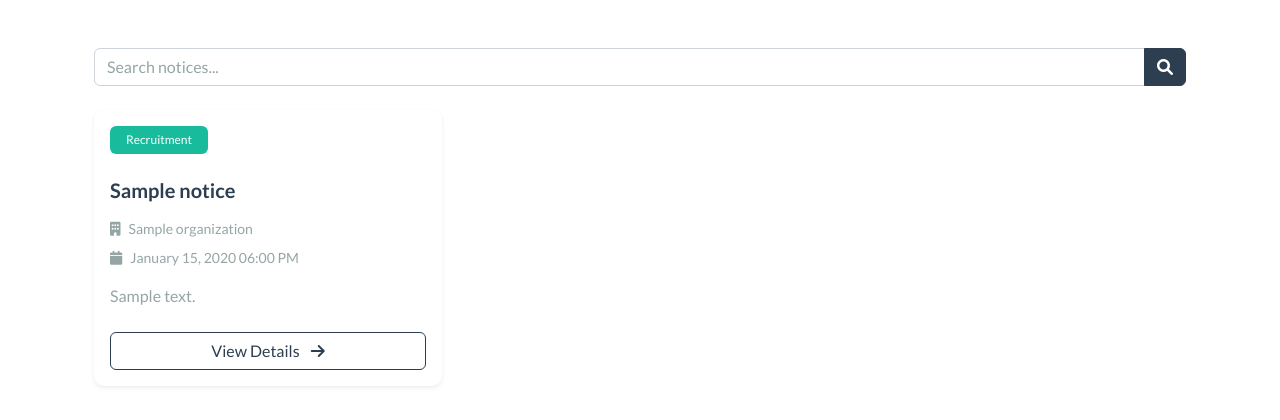
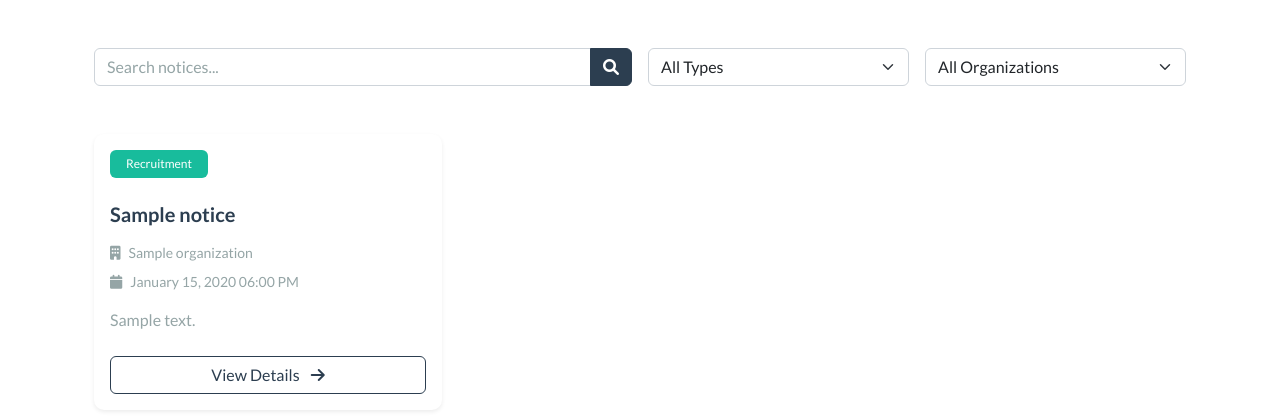
Before and after one commit to DiotheWind/Sibya, a Django app: page /notices/ in a window 1280 px wide. Shown: the part 78-498 px from the top of the page. Run offline with Django 5.2, Linux system fonts and the light colour scheme; a user stored in the database is signed in; tables that the repository leaves empty hold one stand-in row (values such as "Sample post"); some libraries are stand-ins or nearby versions.

Commit message:
Add search bar functionality

```diff
--- a/sibya/templates/all_notice.html
+++ b/sibya/templates/all_notice.html
@@ -2,15 +2,48 @@
 
 {% block content %}
 <div class="container py-4">
-    <!-- Search Bar -->
+    <!-- Search and Filters -->
     <div class="row mb-4">
         <div class="col-12">
-            <div class="input-group">
-                <input type="text" class="form-control" placeholder="Search notices...">
-                <button class="btn btn-primary" type="button">
-                    <i class="fas fa-search"></i>
-                </button>
-            </div>
+            <form method="get" action="{% url 'all_notices' %}" class="mb-4">
+                <div class="row g-3">
+                    <!-- Search Bar -->
+                    <div class="col-12 col-md-6">
+                        <div class="input-group">
+                            <input type="text" name="search" class="form-control" placeholder="Search notices..."
+                                   value="{{ request.GET.search|default:'' }}">
+                            <button class="btn btn-primary" type="submit">
+                                <i class="fas fa-search"></i>
+                            </button>
+                        </div>
+                    </div>
+
+                    <!-- Type Filter -->
+                    <div class="col-12 col-md-3">
+                        <select name="type" class="form-select">
+                            <option value="">All Types</option>
+                            <option value="Recruitment" {% if request.GET.type == 'Recruitment' %}selected{% endif %}>
+                                Recruitment
+                            </option>
+                            <option value="Notice" {% if request.GET.type == 'Notice' %}selected{% endif %}>
+                                Notice
+                            </option>
+                        </select>
+                    </div>
+
+                    <!-- Organization Filter -->
+                    <div class="col-12 col-md-3">
+                        <select name="organization" class="form-select">
+                            <option value="">All Organizations</option>
+                            {% for org in organizations %}
+                            <option value="{{ org.id }}" {% if request.GET.organization == org.id|stringformat:"i" %}selected{% endif %}>
+                                {{ org.name }}
+                            </option>
+                            {% endfor %}
+                        </select>
+                    </div>
+                </div>
+            </form>
         </div>
     </div>
 
@@ -51,9 +84,15 @@
             </div>
         </div>
         {% empty %}
-        <div class="col-12 text-center py-5">
-            <i class="fas fa-clipboard-list fa-3x text-muted mb-3"></i>
-            <h4 class="text-muted">No notices available</h4>
+        <div class="container h-100">
+            <div class="row h-75 align-items-center justify-content-center">
+                <div class="col-12 text-center">
+                    <div class="my-5">
+                        <i class="fas fa-clipboard-list fa-4x text-muted mb-4 d-block"></i>
+                        <h4 class="text-muted">No notices available</h4>
+                    </div>
+                </div>
+            </div>
         </div>
         {% endfor %}
     </div>
@@ -79,11 +118,21 @@
         padding: 0.5rem 1rem;
         font-weight: 500;
     }
+    .form-select:focus {
+        border-color: #86b7fe;
+        box-shadow: 0 0 0 0.25rem rgba(13, 110, 253, 0.25);
+    }
+    .h-75 {
+        min-height: 75vh;
+    }
     @media (max-width: 768px) {
         .container {
             padding-left: 1rem;
             padding-right: 1rem;
         }
+        .input-group {
+            margin-bottom: 1rem;
+        }
     }
 </style>
 {% endblock %}
--- a/sibya/views.py
+++ b/sibya/views.py
@@ -2,7 +2,8 @@ from django.shortcuts import render, redirect
 from django.contrib.auth import login, logout
 from django.contrib.auth.decorators import login_required
 from .forms import RegisterForm, LoginForm, NoticeForm
-from .models import Notice
+from .models import Notice, Organization
+from django.db.models import Q
 from django.shortcuts import get_list_or_404, get_object_or_404
 
 @login_required(login_url="login")
@@ -20,8 +21,34 @@ def notice_dashboard(request):
 
 @login_required(login_url="login")
 def all_notice(request):
-    notices = get_list_or_404(Notice.objects.order_by("schedule"))
-    return render(request, "all_notice.html", {"notices": notices})
+    notices = Notice.objects.all() # start will all notices
+    organizations = Organization.objects.all() # get all organizations for the filter dropdown
+
+    # apply search filter
+    search_query = request.GET.get("search", "")
+    if search_query:
+        notices = notices.filter(
+            Q(title__icontains=search_query) |
+            Q(description__icontains=search_query) |
+            Q(organization__name__icontains=search_query)
+        )
+
+    # apply organization filter
+    org_id = request.GET.get("organization", "")
+    if org_id:
+        notices = notices.filter(organization_id = org_id)
+
+    # order by schedule
+    notices = notices.order_by("schedule")
+
+    context = {
+        "notices": notices,
+        "organizations": organizations,
+        "search_query": search_query
+    }
+
+    return render(request, "all_notice.html", context)
+
 
 @login_required(login_url="login")
 def view_notice(request, id):
```
